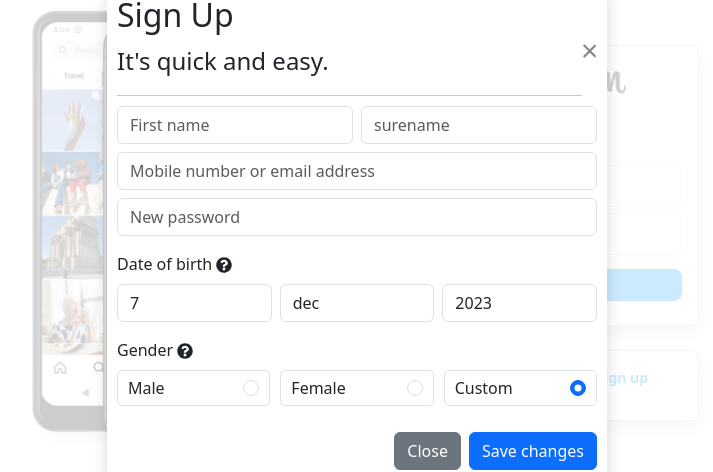
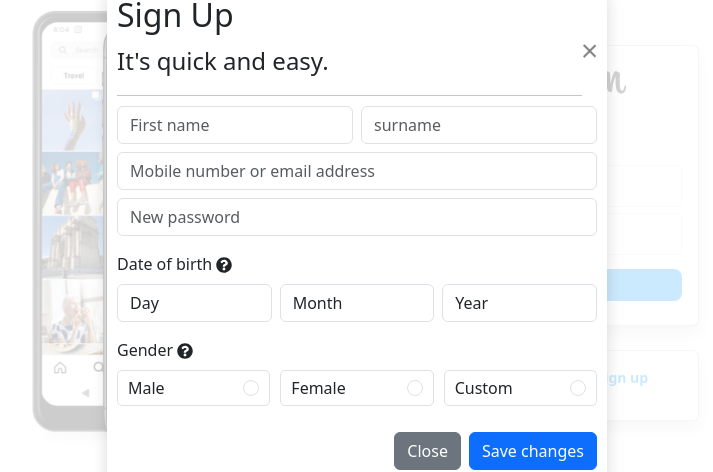
Before and after one commit to developershohan/facebookProject, a React (Vite) app: page / in a window 1280 px wide. Both pictures are taken after a click on the element "Sign up". Shown: the part 167-639 px from the top of the page, without its empty margins (283-996 px from the left). Built offline with nearby package versions, Linux system fonts and the light colour scheme.

Commit message:
getting input value

```diff
--- a/src/components/SignUpForm/SignUpForm.jsx
+++ b/src/components/SignUpForm/SignUpForm.jsx
@@ -1,4 +1,5 @@
 
+import { useState } from "react";
 import { Day, Month, Year } from "../../faker/dmy/Dmy";
 import "./SignUpForm.scss"
 import { FaQuestionCircle } from "react-icons/fa";
@@ -6,43 +7,64 @@ import { FaQuestionCircle } from "react-icons/fa";
 
 const SignUpForm = () => {
 
+    const [gender, setGender] = useState(" ")
+    const [input, setInput] = useState({
+        firstName: "",
+        surName: "",
+        email: "",
+        password: "",
+        day: "",
+        month: "",
+        year: "",
+        gender: ""
+    })
+
+    const handleInputChange = (e) => {
+        setInput((prevInput) => ({
+
+            ...prevInput,
+            [e.target.name]: e.target.value
+
+        }))
+
+    }
 
     return (
         <div>
             <form action="" method="post" className='d-flex flex-column gap-2 '>
                 <div className="form-group h-form d-flex gap-2">
-                    <input type="email" className="form-control" id="exampleInputEmail1" placeholder="First name" />
-                    <input type="email" className="form-control" id="exampleInputEmail2" placeholder="surename" />
+                    <input type="text" className="form-control" placeholder="First name" name="firstName" value={input.firstName} onChange={handleInputChange} />
+                    <input type="text" className="form-control" placeholder="surname" name="surName" value={input.surName} onChange={handleInputChange} />
                 </div>
                 <div className="form-group ">
-                    <input type="email" className="form-control" id="exampleInputEmail1" placeholder="Mobile number or email address" />
+                    <input type="text" className="form-control" placeholder="Mobile number or email address" name="email" value={input.email} onChange={handleInputChange} />
                 </div>
                 <div className="form-group">
-                    <input type="text" className="form-control" name="" id="" aria-describedby="helpId" placeholder="New password" />
+                    <input type="text" className="form-control" placeholder="New password" name="password" value={input.password} onChange={handleInputChange} />
                 </div>
 
                 <div className="extra-opt mt-2">
                     <div className="extra-opt-dob d-flex flex-column justify-content-start align-items-start gap-2">
                         <label >Date of birth <FaQuestionCircle /> </label>
                         <div className="form-group d-flex gap-2 w-100">
-                            <select className="form-control" name="" id="">
+                            <select className="form-control" name="day" value={input.day} onChange={handleInputChange} id="">
                                 <option>Day</option>
-                                {Day?.map((item,index) =>
-                                <option value={item} key={index} selected={ new Date().getDate() == item} >{item}</option>
+                                {Day?.map((item, index) =>
+                                    <option value={item} key={index} selected={new Date().getDate() == item} >{item}</option>
                                 )}
                             </select>
-                            <select className="form-control" name="" id="">
+                            <select className="form-control" name="month" value={input.month} onChange={handleInputChange}>
                                 <option>Month</option>
-                                    {  Month?.map((item,index) =>
-                                    <option value= {item} key={index} selected={ new Date().getMonth() == index}>{item}</option>
+                                {Month?.map((item, index) =>
+                                    <option value={item} key={index} selected={new Date().getMonth() == index}>{item}</option>
                                 )}
 
 
                             </select>
-                            <select className="form-control" name="" id="">
+                            <select className="form-control" name="year" value={input.year} onChange={handleInputChange}>
                                 <option>Year</option>
-                                {  Year?.map((item,index) =>
-                                    <option value= {item} key={index} selected={ new Date().getFullYear() == item}>{item}</option>
+                                {Year?.map((item, index) =>
+                                    <option value={item} key={index} selected={new Date().getFullYear() == item}>{item}</option>
                                 )}
                             </select>
                         </div>
@@ -53,20 +75,22 @@ const SignUpForm = () => {
                         <label >Gender <FaQuestionCircle /> </label>
                         <div className="form-group d-flex justify-content-between w-100">
                             <div className="form-check">
-                            <input className="form-check-input" type="radio" name="flexRadioDefault" id="flexRadioDefault1" />
-                            <label className="form-check-label" for="flexRadioDefault1">
+                                <input className="form-check-input" type="radio" name="gender" value="Male" onChange={handleInputChange} />
+                                <label className="form-check-label" >
                                     Male
                                 </label>
                             </div>
                             <div className="form-check">
-                            <input className="form-check-input" type="radio" name="flexRadioDefault" id="flexRadioDefault2" checked />
-                            <label className="form-check-label" for="flexRadioDefault2">
+                                <input className="form-check-input" type="radio" name="gender" value="Female" onChange={handleInputChange} />
+                                <label className="form-check-label" >
                                     Female
                                 </label>
                             </div>
                             <div className="form-check">
-                            <input className="form-check-input" type="radio" name="flexRadioDefault" id="flexRadioDefault2" checked />
-                            <label className="form-check-label" for="flexRadioDefault2">
+                                <input className="form-check-input" type="radio"
+                                    name="gender"
+                                    value="Custom" onChange={handleInputChange} />
+                                <label className="form-check-label" >
                                     Custom
                                 </label>
                             </div>
```
Lines whose indentation alone changed are shown as unchanged.
